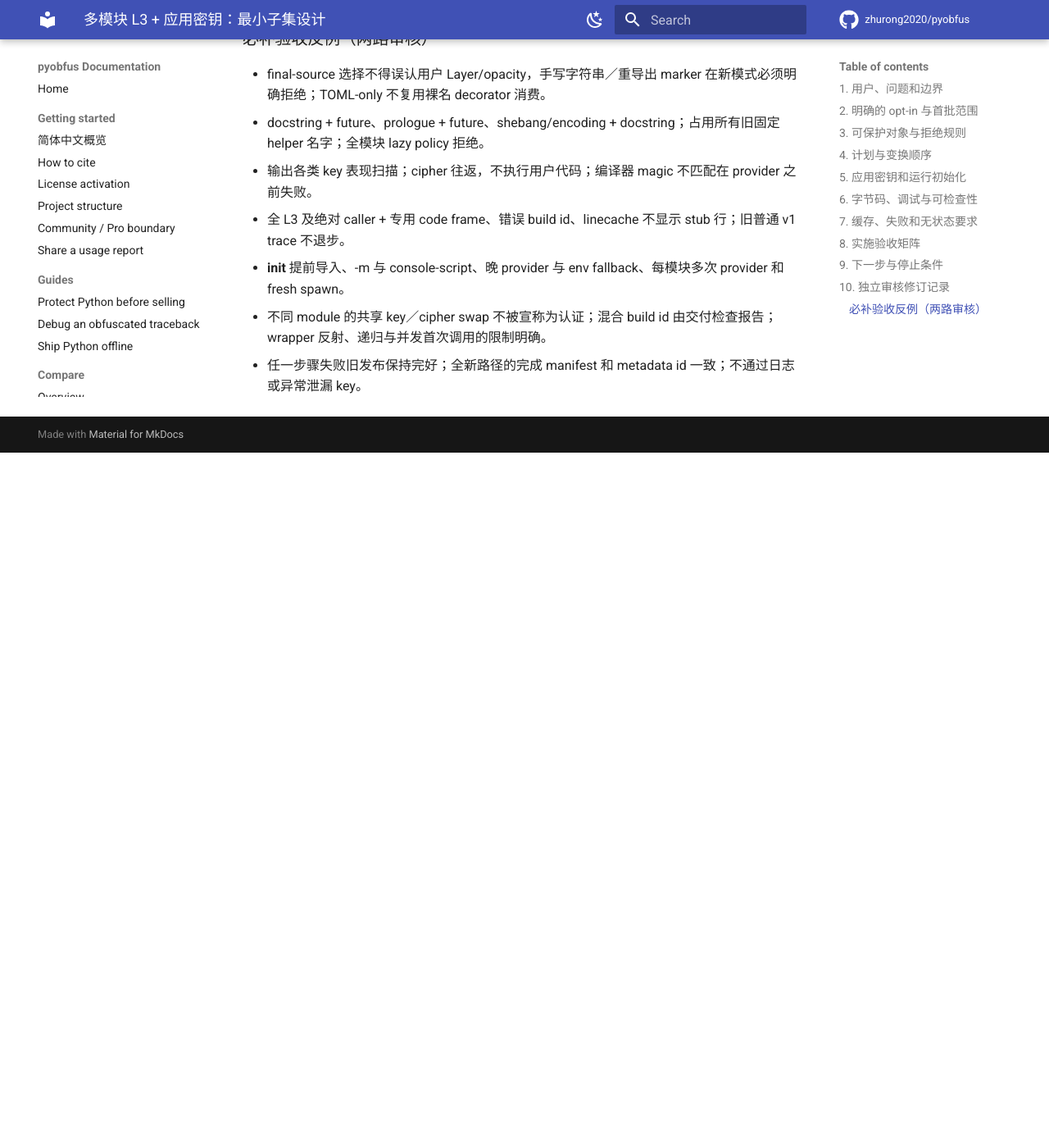
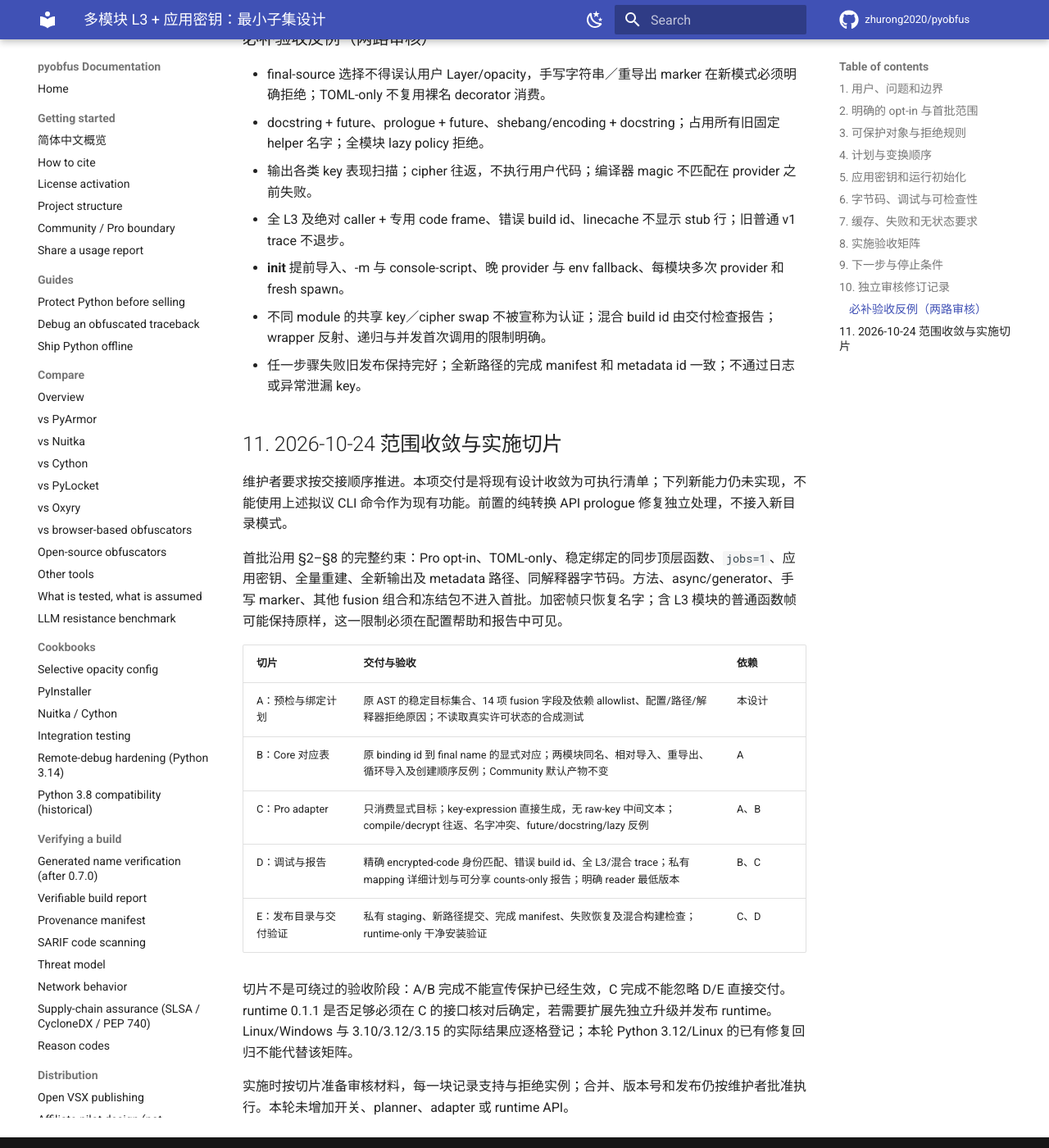
Before and after one commit to zhurong2020/pyobfus, an MkDocs documentation site: the page built from docs/CROSSFILE_OPACITY_DESIGN.md, in a window 1280 px wide and 1400 px high, scrolled down 7159 px. Shown: the whole window at 82% size. Built offline with MkDocs 1.6.1 and Material for MkDocs 9.7.7, drawn with Linux system fonts in a browser that asks for light colours; comment, search, counter and statistics services are not loaded; before the commit the page ends 7711 px from its top, so only the background shows below that.

Commit message:
docs(design): split directory L3 + application key scope into slices A-E
Co-Authored-By: Claude Opus 5.5 <noreply@anthropic.com>

```diff
--- a/docs/CROSSFILE_OPACITY_DESIGN.md
+++ b/docs/CROSSFILE_OPACITY_DESIGN.md
@@ -149,3 +149,21 @@ shareable build report 只新增模式、合格／加密／拒绝计数、原因
 - __init__ 提前导入、-m 与 console-script、晚 provider 与 env fallback、每模块多次 provider 和 fresh spawn。
 - 不同 module 的共享 key／cipher swap 不被宣称为认证；混合 build id 由交付检查报告；wrapper 反射、递归与并发首次调用的限制明确。
 - 任一步骤失败旧发布保持完好；全新路径的完成 manifest 和 metadata id 一致；不通过日志或异常泄漏 key。
+
+## 11. 2026-10-24 范围收敛与实施切片
+
+维护者要求按交接顺序推进。本项交付是将现有设计收敛为可执行清单；下列新能力仍未实现，不能使用上述拟议 CLI 命令作为现有功能。前置的纯转换 API prologue 修复独立处理，不接入新目录模式。
+
+首批沿用 §2–§8 的完整约束：Pro opt-in、TOML-only、稳定绑定的同步顶层函数、`jobs=1`、应用密钥、全量重建、全新输出及 metadata 路径、同解释器字节码。方法、async/generator、手写 marker、其他 fusion 组合和冻结包不进入首批。加密帧只恢复名字；含 L3 模块的普通函数帧可能保持原样，这一限制必须在配置帮助和报告中可见。
+
+| 切片 | 交付与验收 | 依赖 |
+|---|---|---|
+| A：预检与绑定计划 | 原 AST 的稳定目标集合、14 项 fusion 字段及依赖 allowlist、配置/路径/解释器拒绝原因；不读取真实许可状态的合成测试 | 本设计 |
+| B：Core 对应表 | 原 binding id 到 final name 的显式对应；两模块同名、相对导入、重导出、循环导入及创建顺序反例；Community 默认产物不变 | A |
+| C：Pro adapter | 只消费显式目标；key-expression 直接生成，无 raw-key 中间文本；compile/decrypt 往返、名字冲突、future/docstring/lazy 反例 | A、B |
+| D：调试与报告 | 精确 encrypted-code 身份匹配、错误 build id、全 L3/混合 trace；私有 mapping 详细计划与可分享 counts-only 报告；明确 reader 最低版本 | B、C |
+| E：发布目录与交付验证 | 私有 staging、新路径提交、完成 manifest、失败恢复及混合构建检查；runtime-only 干净安装验证 | C、D |
+
+切片不是可绕过的验收阶段：A/B 完成不能宣传保护已经生效，C 完成不能忽略 D/E 直接交付。runtime 0.1.1 是否足够必须在 C 的接口核对后确定，若需要扩展先独立升级并发布 runtime。Linux/Windows 与 3.10/3.12/3.15 的实际结果应逐格登记；本轮 Python 3.12/Linux 的已有修复回归不能代替该矩阵。
+
+实施时按切片准备审核材料，每一块记录支持与拒绝实例；合并、版本号和发布仍按维护者批准执行。本轮未增加开关、planner、adapter 或 runtime API。
```
